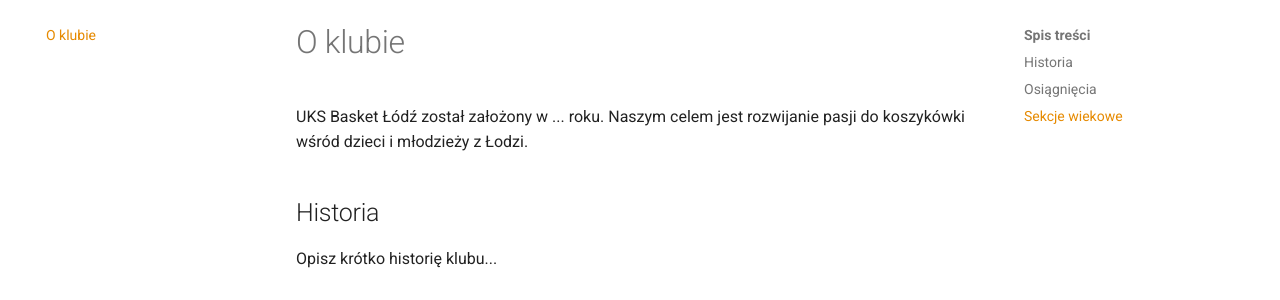
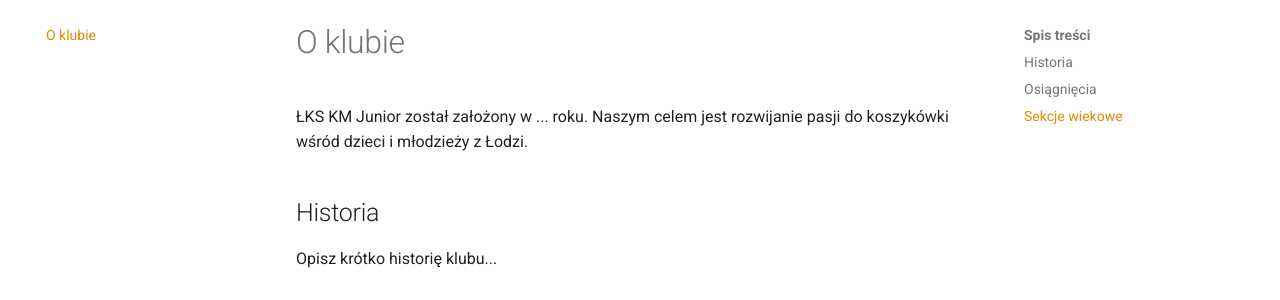
Before and after one commit to piotrlew-creator/lks-junior, an MkDocs documentation site: the page built from docs/o-klubie.md, in a window 1280 px wide and 969 px high. Shown: the part 124-424 px from the top of the window. Built offline with MkDocs 1.6.1 and Material for MkDocs 9.7.7, drawn with Linux system fonts in a browser that asks for light colours.

Commit message:
zmien nazwe

```diff
--- a/docs/o-klubie.md
+++ b/docs/o-klubie.md
@@ -1,6 +1,6 @@
 # O klubie
 
-UKS Basket Łódź został założony w ... roku. Naszym celem jest
+ŁKS KM Junior został założony w ... roku. Naszym celem jest
 rozwijanie pasji do koszykówki wśród dzieci i młodzieży z Łodzi.
 
 ## Historia
```
Also changed, not shown: docs/index.md (+1 -1 lines), docs/kontakt.md (+1 -1 lines).
